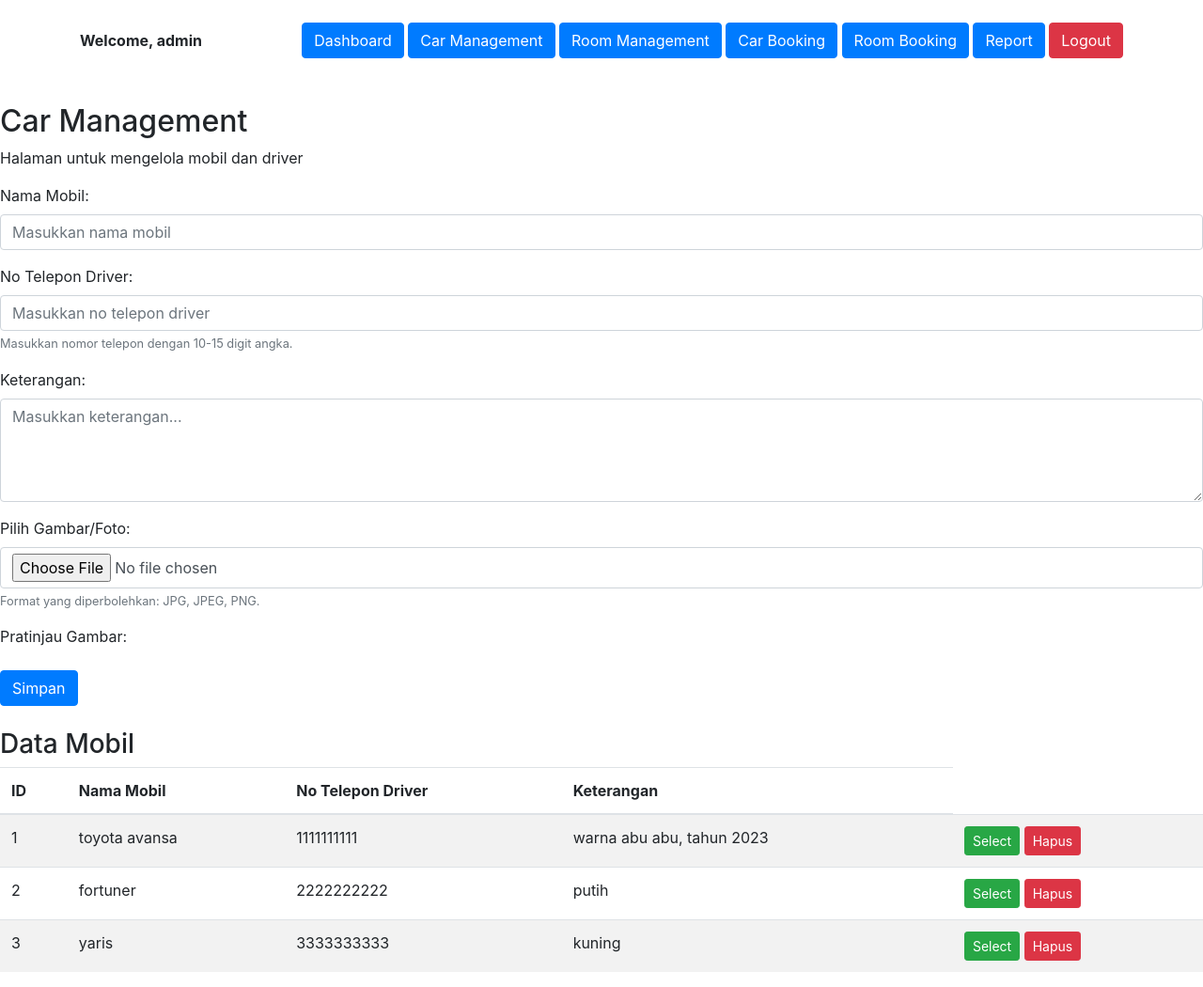
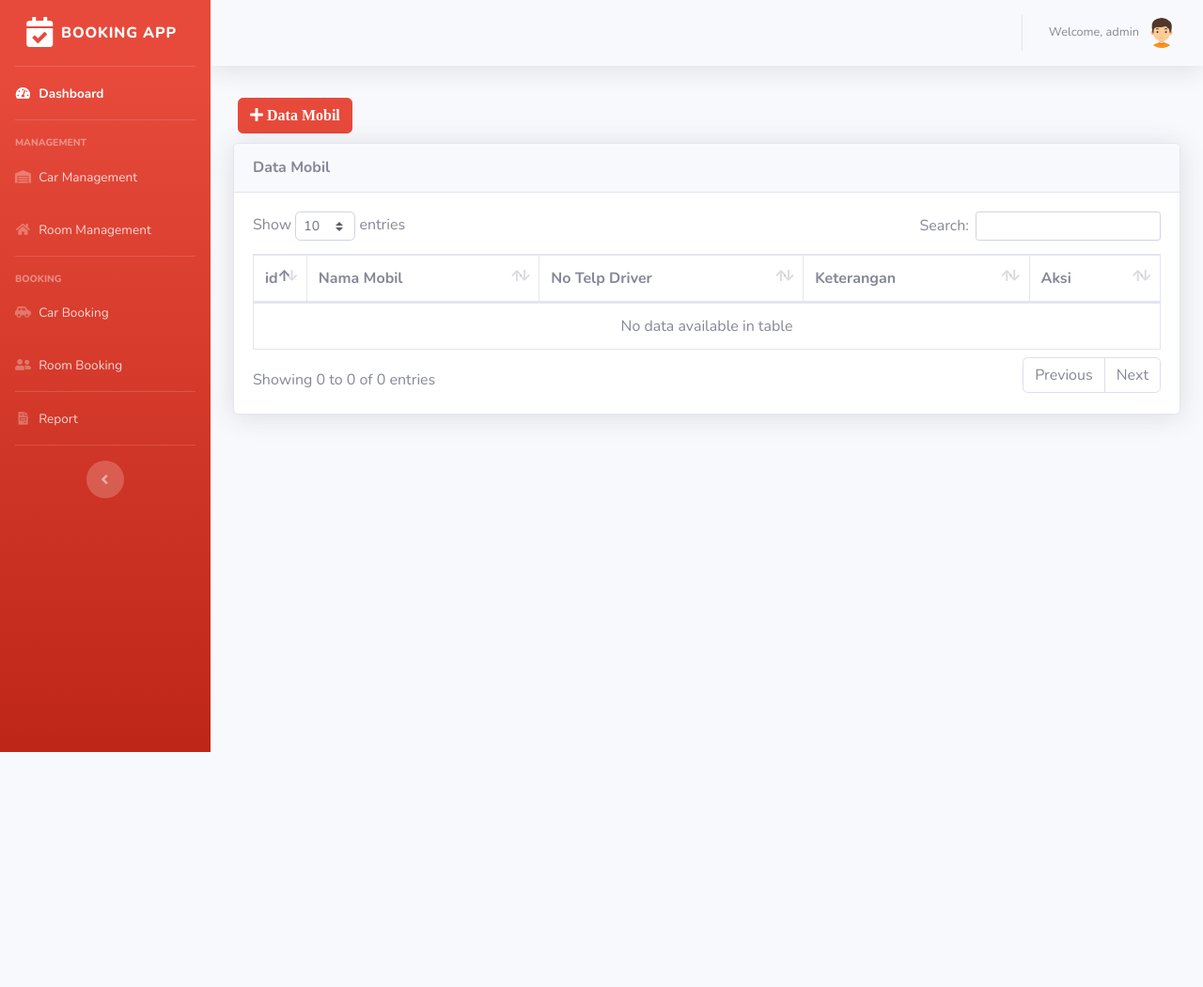
Before and after one commit to budextele/Aplikasi-booking, a Flask app: page /car_management/ in a window 1280 px wide. Shown: the whole page at 94% size. After the commit the page ends 800 px from the top, so only its background shows below. Run offline with Flask 3, Linux system fonts and the light colour scheme; a user stored in the database is signed in; data comes from the database, SQL or seed files in the repository; some libraries are stand-ins or nearby versions.

Commit message:
car management - integrasi UI

```diff
--- a/templates/car_management.html
+++ b/templates/car_management.html
@@ -2,140 +2,214 @@
 <html lang="en">
 
 <head>
-    <meta charset="UTF-8">
-    <meta name="viewport" content="width=device-width, initial-scale=1.0">
-    <title>Car Management</title>
-    <link href="{{ url_for('static', filename='css/bootstrap.min.css') }}" rel="stylesheet">
+
+  <meta charset="utf-8">
+  <meta http-equiv="X-UA-Compatible" content="IE=edge">
+  <meta name="viewport" content="width=device-width, initial-scale=1, shrink-to-fit=no">
+  <meta name="description" content="">
+  <meta name="author" content="">
+
+  <link rel="shortcut icon" href="">
+  <title>Car Management | Booking App</title>
+
+  <!-- Custom fonts for this template-->
+  <!-- <link href="vendor/fontawesome-free/css/all.min.css" rel="stylesheet" type="text/css"> -->
+  <link href="{{ url_for('static', filename='vendor/fontawesome-free/css/all.min.css') }}" rel="stylesheet"
+    type="text/css">
+  <link
+    href="https://fonts.googleapis.com/css?family=Nunito:200,200i,300,300i,400,400i,600,600i,700,700i,800,800i,900,900i"
+    rel="stylesheet">
+
+  <!-- Custom styles for this template-->
+  <!-- <link href="css/boostrap.min.css" rel="stylesheet"> -->
+  <link href="{{ url_for('static', filename='css/boostrap.min.css') }}" rel="stylesheet" type="text/css">
+
+  <!-- Custom styles for this page -->
+  <!-- <link href="vendor/datatables/dataTables.bootstrap4.min.css" rel="stylesheet"> -->
+  <link href="{{ url_for('static', filename='vendor/datatables/dataTables.bootstrap4.min.css') }}" rel="stylesheet">
+
 </head>
 
-<body>
-    <div class="container">
-        <br>
-        {% include 'header.html' %}
+<body id="page-top">
+
+  <!-- Page Wrapper -->
+  <div id="wrapper">
+
+    <!-- Sidebar -->
+    {% include 'sidebar.html' %}
+    <!-- End of Sidebar -->
+
+    <!-- Content Wrapper -->
+    <div id="content-wrapper" class="d-flex flex-column">
+      <!-- Main Content -->
+      <div id="content">
+
+        <!-- Topbar -->
+        <nav class="navbar navbar-expand navbar-dark bg-black topbar mb-4 static-top shadow">
+
+          <!-- Sidebar Toggle (Topbar) -->
+          <button id="sidebarToggleTop" class="btn btn-link d-md-none rounded-circle mr-3">
+            <i class="fa fa-bars"></i>
+          </button>
+
+          <!-- End Sidebar Toggle (Topbar) -->
+
+          <!-- Topbar Navbar -->
+          {% include 'topbar.html' %}
+        </nav>
+        <!-- End of Topbar -->
+
+        <!-- Begin Page Content -->
+        <div class="container-fluid">
+          <!-- Content Row -->
+          <div class="row">
+
+            <!-- DataTales Car-->
+            <div class="col-lg-12">
+              <button type="button" class="btn btn-danger" style="margin:10px 5px;" data-toggle="modal"
+                data-target="#myModalTambah"><i class="fa fa-plus"> Data Mobil</i></button><br>
+
+              <div class="card shadow mb-4">
+                <div class="card-header py-3">
+                  <h6 class="m-0 font-weight-bold">Data Mobil</h6>
                 </div>
-    <br>
-    <br>
-    <h2>Car Management</h2>
-    <p>Halaman untuk mengelola mobil dan driver</p>
-    <form action="{{ url_for('car_management') }}" method="POST" enctype="multipart/form-data">
-        <!-- Input ID Mobil (hidden) -->
-        <input type="hidden" id="carId" name="carId" value="">
-
-        <!-- Input Nama Mobil -->
-        <div class="mb-3">
-            <label for="carName" class="form-label">Nama Mobil:</label>
-            <input type="text" class="form-control" id="carName" name="carName" placeholder="Masukkan nama mobil"
-                required>
-        </div>
-        <!-- Input No Telepon Driver -->
-        <div class="mb-3">
-            <label for="driverPhone" class="form-label">No Telepon Driver:</label>
-            <input type="tel" class="form-control" id="driverPhone" name="driverPhone"
-                placeholder="Masukkan no telepon driver" pattern="[0-9]{10,15}" required>
-            <small class="form-text text-muted">Masukkan nomor telepon dengan 10-15 digit angka.</small>
-        </div>
-        <!-- Input Keterangan -->
-        <div class="mb-3">
-            <label for="description" class="form-label">Keterangan:</label>
-            <textarea class="form-control" id="description" name="description" rows="4"
-                placeholder="Masukkan keterangan..." required></textarea>
-        </div>
-        <!-- Input Pilih Gambar -->
-        <div class="mb-3">
-            <label for="carImage" class="form-label">Pilih Gambar/Foto:</label>
-            <input type="file" class="form-control" id="carImage" name="carImage" accept=".jpg, .jpeg, .png">
-            <small class="form-text text-muted">Format yang diperbolehkan: JPG, JPEG, PNG.</small>
-        </div>
-        <!-- Pratinjau Gambar -->
-        <div class="mb-3">
-            <label class="form-label">Pratinjau Gambar:</label>
-            <div id="preview-container">
-                <img id="preview-image" src="#" alt="Pratinjau Gambar"
-                    style="display: none; max-width: 100%; height: auto;">
-            </div>
-        </div>
-        <!-- Tombol Submit -->
-        <button type="submit" class="btn btn-primary">Simpan</button>
-    </form>
-
-    <!-- Tabel Data Mobil -->
-    <br>
-    <h3>Data Mobil</h3>
-    <table class="table table-striped">
+                <div class="card-body">
+                  <div class="table-responsive">
+                    <table class="table table-bordered" id="dataTable" width="100%" cellspacing="0">
                       <thead>
                         <tr>
-                <th>ID</th>
+                          <th width="5%">id</th>
                           <th>Nama Mobil</th>
-                <th>No Telepon Driver</th>
+                          <th>No Telp Driver</th>
                           <th>Keterangan</th>
+                          <th>Aksi</th>
                         </tr>
                       </thead>
                       <tbody>
-            {% for car in cars %}
-            <tr>
-                <td>{{ car.id }}</td>
-                <td>{{ car.name }}</td>
-                <td>{{ car.driver_phone }}</td>
-                <td>{{ car.description }}</td>
-                <td>
-                    <!-- Tombol Select -->
-                    <button type="button" class="btn btn-success btn-sm"
-                        onclick="selectCar({{ car.id }})">Select</button>
-                    <!-- Tombol Hapus -->
-                    <form action="{{ url_for('delete_car', car_id=car.id) }}" method="POST" style="display: inline;">
-                        <button type="submit" class="btn btn-danger btn-sm"
-                            onclick="return confirm('Apakah Anda yakin ingin menghapus mobil ini?')">Hapus</button>
-                    </form>
-                </td>
-            </tr>
-            {% endfor %}
                       </tbody>
                     </table>
+                  </div>
+                </div>
+                <!-- End DataTales Car-->
 
-    <!-- JavaScript -->
+                <!-- Modal -->
+                <div id="myModalTambah" class="modal fade" role="dialog">
+                  <div class="modal-dialog">
+                    <!-- konten modal-->
+                    <div class="modal-content">
+                      <!-- heading modal -->
+                      <div class="modal-header">
+                        <h4 class="modal-title">Tambah Data Mobil</h4>
+                        <button type="button" class="close" data-dismiss="modal">&times;</button>
+                      </div>
+                      <!-- body modal -->
+                      <form>
+                        <div class="modal-body">
+                          <!-- Nama Mobil -->
+                          <div class="mb-3">
+                            <label for="namaMobil">Nama Mobil :</label>
+                            <input type="text" class="form-control" name="nama-mobil" id="namaMobil">
+                          </div>
+
+                          <!-- No Telp Driver -->
+                          <div class="mb-3">
+                            <label for="telepon">No Telp Driver :</label>
+                            <input type="tel" class="form-control" name="telepon" id="telepon" pattern="[0-9]{10,15}">
+                          </div>
+
+                          <!-- Keterangan -->
+                          <div class="mb-3">
+                            <label for="keterangan">Keterangan :</label>
+                            <textarea class="form-control" name="ket" id="keterangan" rows="4"></textarea>
+                          </div>
+
+                          <!-- Image upload input -->
+                          <div class="mb-3">
+                            <label for="gambarUpload">Pilih Gambar/Foto:</label>
+                            <input type="file" class="form-control" name="gambar" id="gambarUpload" accept="image/*">
+                          </div>
+
+                          <!-- Box to display the selected image -->
+                          <div id="imagePreview" style="margin-top: 10px; display: none;">
+                            <h6>Preview Gambar:</h6>
+                            <img id="previewImage" src="" alt="Image preview"
+                              style="max-width: 100%; max-height: 200px; border: 1px solid #ddd; padding: 5px;">
+                          </div>
+                        </div>
+                        <!-- footer modal -->
+                        <div class="modal-footer">
+                          <button type="submit" class="btn btn-danger">Simpan</button>
+                      </form>
+                      <button type="button" class="btn btn-default" data-dismiss="modal">Batal</button>
+                    </div>
+                  </div>
+                </div>
+              </div>
+
+            </div>
+
+          </div>
+        </div>
+
+
+      </div>
+      <!-- /.container-fluid -->
+
+    </div>
+    <!-- End of Main Content -->
+
+  </div>
+  <!-- End of Content Wrapper -->
+
+  </div>
+  <!-- End of Page Wrapper -->
+
+  <!-- Scroll to Top Button-->
+  <a class="scroll-to-top rounded" href="#page-top">
+    <i class="fas fa-angle-up"></i>
+  </a>
+
+
   <script>
-        // Fungsi untuk memperbarui pratinjau gambar
-        document.getElementById('carImage').addEventListener('change', function (event) {
-            const file = event.target.files[0];
-            const previewImage = document.getElementById('preview-image');
-
+    // Preview image when selected
+    document.getElementById('gambarUpload').addEventListener('change', function (e) {
+      const file = e.target.files[0];
       if (file) {
         const reader = new FileReader();
-                reader.onload = function (e) {
-                    previewImage.src = e.target.result; // Setel sumber gambar
-                    previewImage.style.display = 'block'; // Tampilkan gambar
+        reader.onload = function (event) {
+          document.getElementById('previewImage').src = event.target.result;
+          document.getElementById('imagePreview').style.display = 'block';
         };
-                reader.readAsDataURL(file); // Membaca file sebagai data URL
-            } else {
-                previewImage.src = '#';
-                previewImage.style.display = 'none'; // Sembunyikan gambar jika tidak ada file
+        reader.readAsDataURL(file);
       }
     });
+  </script>
 
-        // Fungsi untuk menangani tombol Select
-        function selectCar(carId) {
-            // Kirim permintaan GET ke server untuk mendapatkan data mobil
-            fetch(`/get_car/${carId}`)
-                .then(response => response.json())
-                .then(data => {
-                    if (data.error) {
-                        alert(data.error);
-                    } else {
-                        // Isi form dengan data yang diterima
-                        document.getElementById('carId').value = carId; // Isi ID mobil
-                        document.getElementById('carName').value = data.name;
-                        document.getElementById('driverPhone').value = data.driver_phone;
-                        document.getElementById('description').value = data.description;
 
-                        // Tampilkan gambar di pratinjau
-                        const previewImage = document.getElementById('preview-image');
-                        previewImage.src = `../static/picture/${data.image_path}`;
-                        previewImage.style.display = 'block';
-                    }
-                })
-                .catch(error => console.error('Error:', error));
-        }
-    </script>
+  <!-- Bootstrap core JavaScript-->
+  <!-- <script src="vendor/jquery/jquery.min.js"></script>
+  <script src="vendor/bootstrap/js/bootstrap.bundle.min.js"></script> -->
+  <script src="{{ url_for('static', filename='vendor/jquery/jquery.min.js') }}"></script>
+  <script src="{{ url_for('static', filename='vendor/bootstrap/js/bootstrap.bundle.min.js') }}"></script>
+
+  <!-- Core plugin JavaScript-->
+  <!-- <script src="vendor/jquery-easing/jquery.easing.min.js"></script> -->
+  <script src="{{ url_for('static', filename='vendor/jquery-easing/jquery.easing.min.js') }}"></script>
+
+  <!-- Custom scripts for all pages-->
+  <!-- <script src="js/sb-admin-2.min.js"></script> -->
+  <script src="{{ url_for('static', filename='js/sb-admin-2.min.js') }}"></script>
+
+  <!-- Page level plugins -->
+  <!-- <script src="vendor/datatables/jquery.dataTables.min.js"></script>
+  <script src="vendor/datatables/dataTables.bootstrap4.min.js"></script> -->
+  <script src="{{ url_for('static', filename='vendor/datatables/jquery.dataTables.min.js') }}"></script>
+  <script src="{{ url_for('static', filename='vendor/datatables/dataTables.bootstrap4.min.js') }}"></script>
+
+  <!-- Page level custom scripts -->
+  <!-- <script src="js/demo/datatables-demo.js"></script> -->
+  <script src="{{ url_for('static', filename='js/demo/datatables-demo.js') }}"></script>
+
 </body>
 
 </html>
```
Also changed, not shown: templates/car_management.old.html (added, +141 -0 lines). Lines whose indentation alone changed are shown as unchanged.
